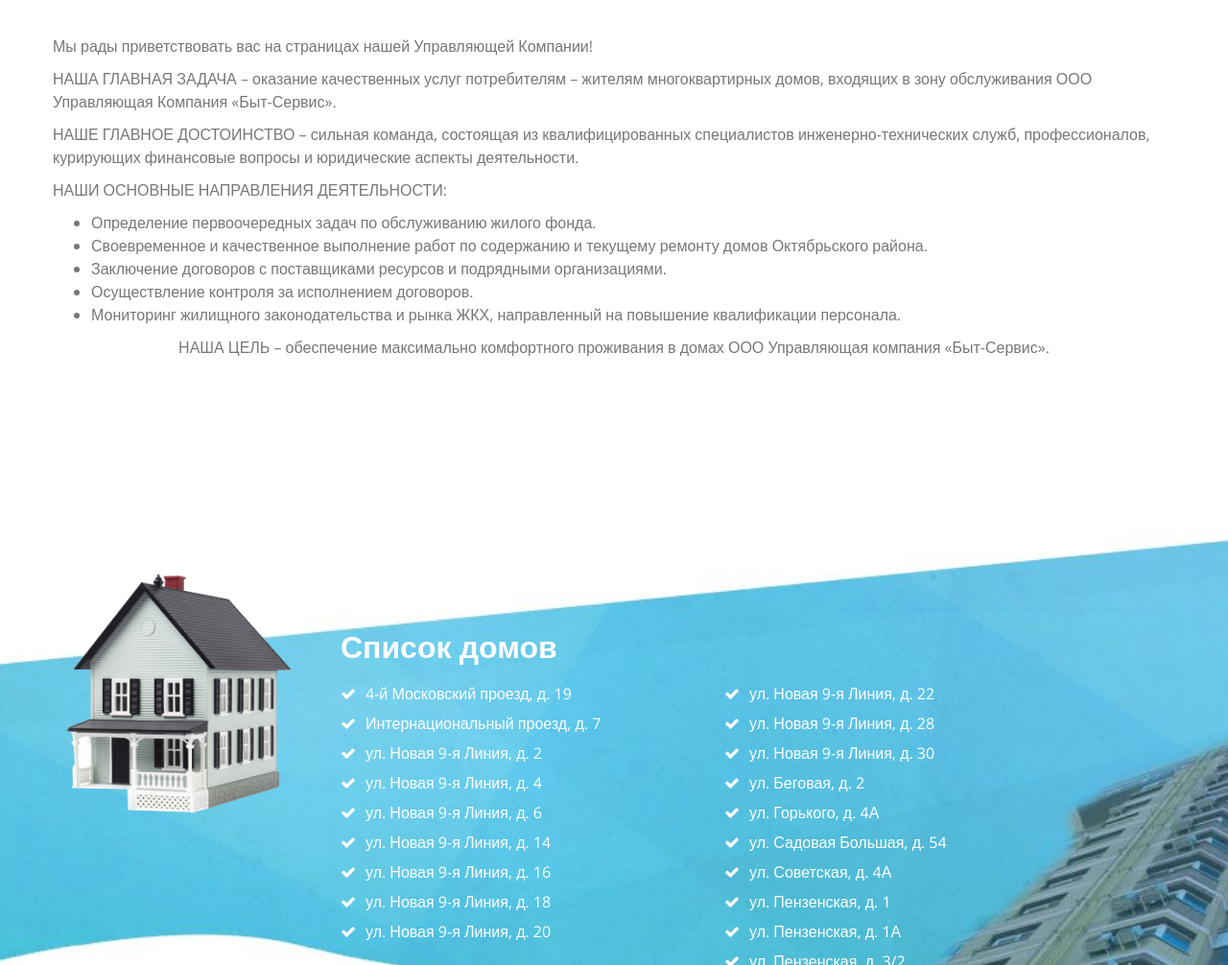
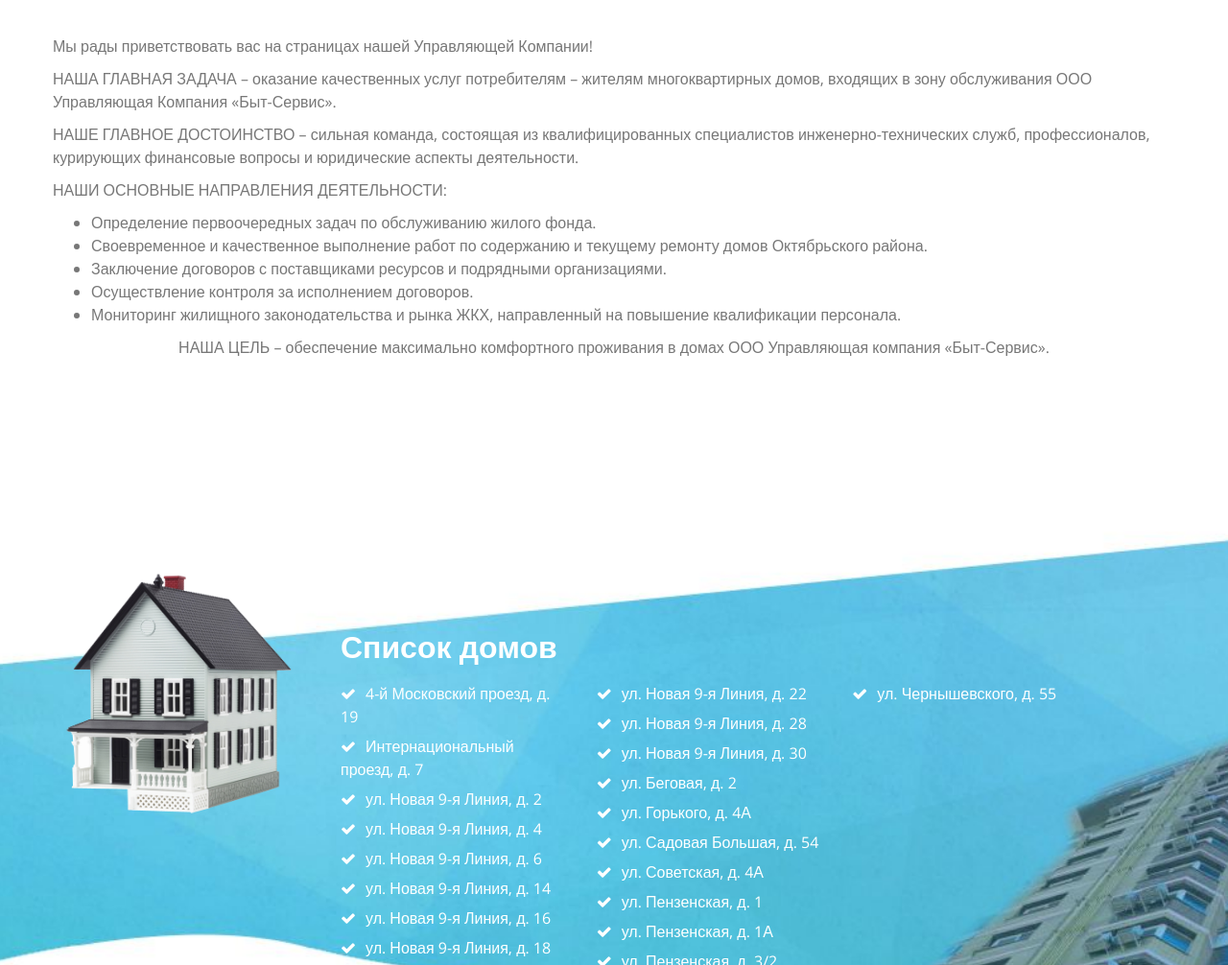
Before and after one commit to ukbitservice/ukbitservice.github.io, a plain HTML site: page index.html in a window 1280 px wide. Shown: the part 94-1100 px from the top of the page at 96% size. Drawn offline with nearby package versions, Linux system fonts and the light colour scheme.

Commit message:
Update index.html

```diff
--- a/index.html
+++ b/index.html
@@ -113,7 +113,7 @@
                 <div class="col-lg-8 col-md-8 col-sm-8 col-xs-12">
                     <h3 class="topc-title">Список домов</h3>
                     <div class="row">
-                        <div class="col-lg-6 col-md-6 col-sm-6 col-xs-12">
+                        <div class="col-lg-4 col-md-4 col-sm-4 col-xs-12">
                             <ul>
                                 <li><i class="fa fa-check"></i>4-й Московский проезд, д. 19</li>
                                 <li><i class="fa fa-check"></i>Интернациональный проезд, д. 7</li>
@@ -126,7 +126,7 @@
                                 <li><i class="fa fa-check"></i>ул. Новая 9-я Линия, д. 20</li>
                             </ul>
                         </div>
-                        <div class="col-lg-6 col-md-6 col-sm-6 col-xs-12">
+                        <div class="col-lg-4 col-md-4 col-sm-4 col-xs-12">
                             <ul>
                                 <li><i class="fa fa-check"></i>ул. Новая 9-я Линия, д. 22</li>
                                 <li><i class="fa fa-check"></i>ул. Новая 9-я Линия, д. 28</li>
@@ -139,6 +139,11 @@
                                 <li><i class="fa fa-check"></i>ул. Пензенская, д. 1А</li>
                                 <li><i class="fa fa-check"></i>ул. Пензенская, д. 3/2</li>
                                 <li><i class="fa fa-check"></i>ул. Пензенская, д. 3</li>
+
+                            </ul>
+                        </div>
+                        <div class="col-lg-4 col-md-4 col-sm-4 col-xs-12">
+                            <ul>
                                 <li><i class="fa fa-check"></i>ул. Чернышевского, д. 55</li>
                             </ul>
                         </div>
```
